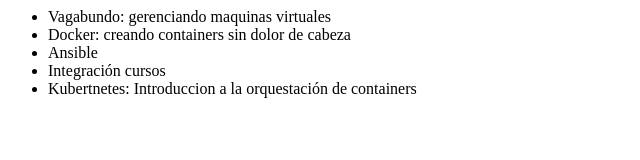
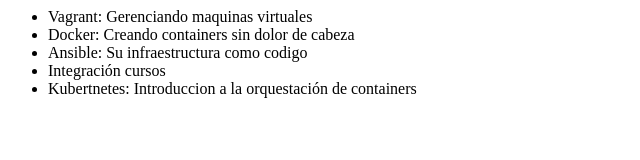
Before and after one commit to JulianMontu/alura-git, a plain HTML site: page index.html in a window 1280 px wide. Shown: the whole page, without its empty margins (0-640 px from the left). Drawn offline with Linux system fonts and the light colour scheme.

Commit message:
Modificando el nombre del curso Ansible

```diff
--- a/index.html
+++ b/index.html
@@ -6,9 +6,9 @@
 </head>
 <cuerpo>
      <ul>
-         <li> Vagabundo: gerenciando maquinas virtuales </li>
-         <li> Docker: creando containers sin dolor de cabeza </li>
-         <li> Ansible </li>
+         <li> Vagrant: Gerenciando maquinas virtuales </li>
+         <li> Docker: Creando containers sin dolor de cabeza </li>
+         <li> Ansible: Su infraestructura como codigo</li>
          <li> Integración cursos</li>
          <li>Kubertnetes: Introduccion a la orquestación de containers</li>
      </ul>
```
